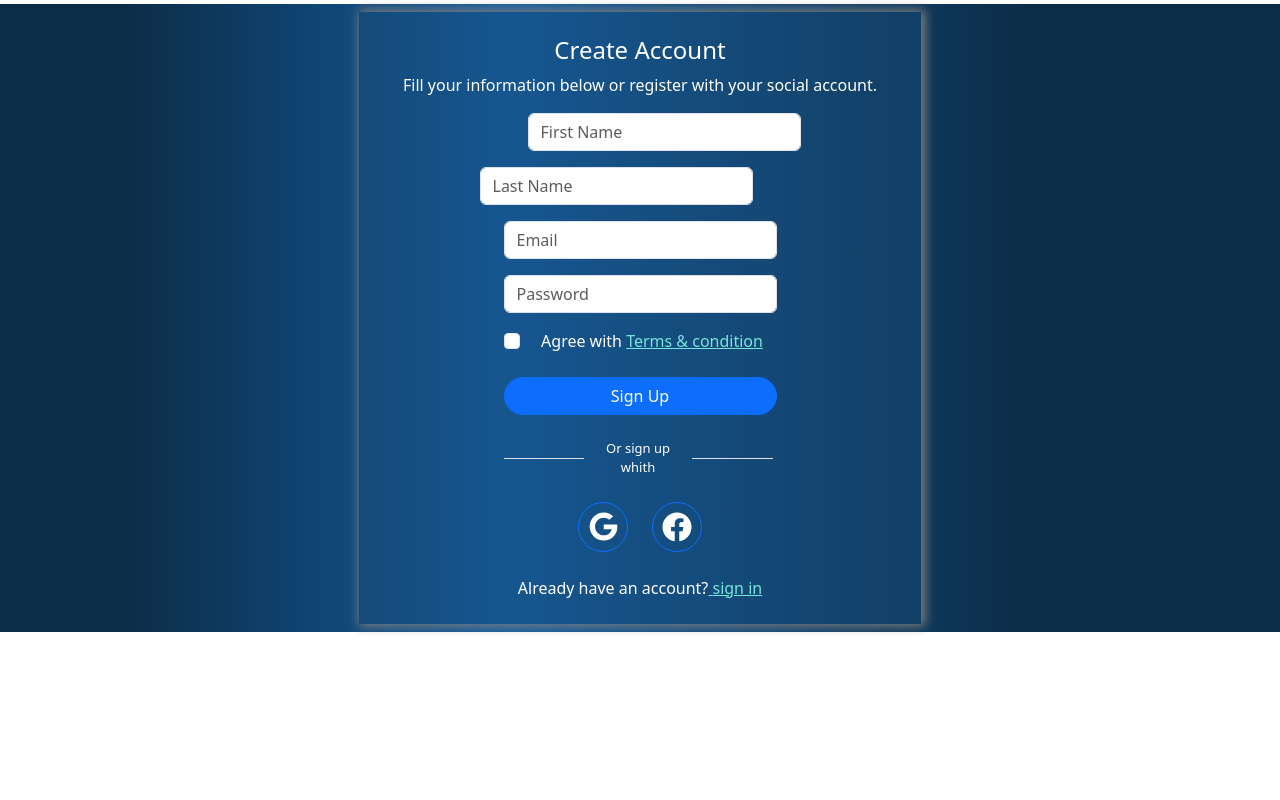
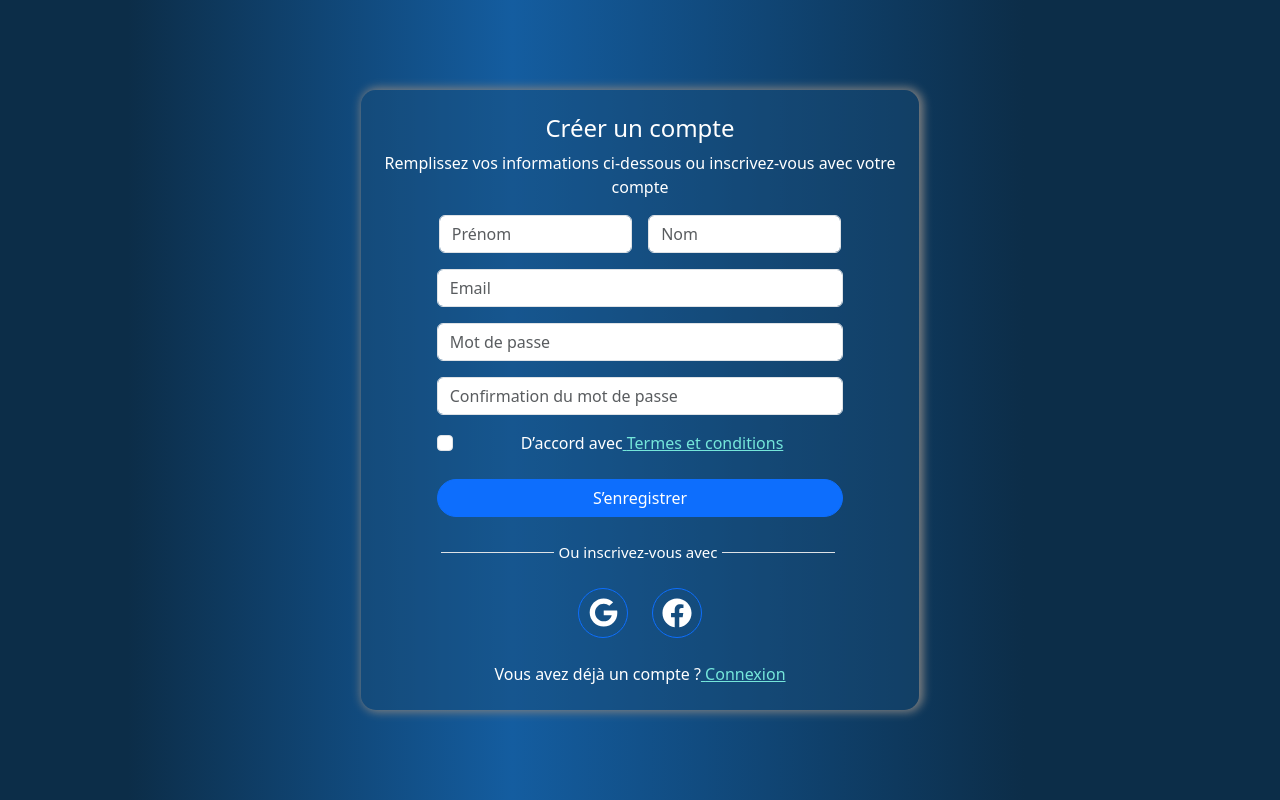
Before and after one commit to Amir31-scurt/Boomerang-social-media, a React (Create React App) app: page /Inscription in a window 1280 px wide. Built offline with nearby package versions, Linux system fonts and the light colour scheme; no server answers.

Commit message:
Done : Authentification avec firebase (Inscription)

```diff
--- a/package.json
+++ b/package.json
@@ -8,12 +8,14 @@
     "@testing-library/user-event": "^13.5.0",
     "bootstrap": "^5.3.2",
     "bootstrap-icons": "^1.11.2",
-    "firebase": "^10.7.0",
+    "firebase": "^10.7.1",
     "react": "^18.2.0",
     "react-dom": "^18.2.0",
     "react-icons": "^4.12.0",
     "react-router-dom": "^6.20.1",
     "react-scripts": "5.0.1",
+    "react-toastify": "^9.1.3",
+    "toast": "^0.5.4",
     "web-vitals": "^2.1.4"
   },
   "scripts": {
--- a/src/App.css
+++ b/src/App.css
@@ -6,6 +6,30 @@
   height: 40vmin;
   pointer-events: none;
 }
+.icon-input {
+  display: flex;
+  align-items: center;
+}
+.feather-search {
+  transform: translate(35px);
+}
+.searchBar {
+  outline: none;
+}
+.feather {
+  font-size: 28px;
+  color: #727272;
+}
+.feather-settings {
+  font-size: 38px;
+  color: #727272;
+  cursor: pointer;
+}
+.feather:hover,
+.feather:focus {
+  color: rgb(67, 147, 173);
+  text-decoration: none;
+}
 
 @media (prefers-reduced-motion: no-preference) {
   .App-logo {
@@ -13,68 +37,129 @@
   }
 }
 
-.tester{
-  background-image: linear-gradient(90deg, #0C2D48
-  10%,#145DA0 40%,#0C2D48 80%);
-  height: 100vh;
+.App-header {
+  background-color: #282c34;
+  min-height: 100vh;
+  display: flex;
+  flex-direction: column;
+  align-items: center;
+  justify-content: center;
+  font-size: calc(10px + 2vmin);
+  color: white;
 }
-
-.this_name{
-  width: 96%;
-  display: flex;
+.marge {
+  margin-top: 100px;
 }
-.this_name #firstName, .this_name #lastName {
-  width: 100%;
-  margin: 0;
+.feather-search {
+  width: 20px;
+  height: 20px;
+  fill: currentColor;
+  stroke: currentColor;
+  stroke-width: 2;
+  stroke-linecap: round;
+  stroke-linejoin: round;
 }
-
-#firstName{
-  position: relative;
-  left: 24px;
-}
-
-#firstName .errorText{
-  position: relative;
-  left: 15px;
-}
-
-#lastName{
-  position: relative;
-  right: 24px;
-}
-
-.group-form{
-  text-align: center !important;
-}
-
-.formPage{
-  background-color:hsla(207, 65%, 28%, 0.4) ;
-  box-shadow: 2px 0px 10px 2px grey;
-  width: 50%;
-}
-
 .App-link {
   color: #61dafb;
 }
-
+.NavBar {
+  position: fixed;
+  width: fit-content;
+}
+.TvIcon {
+  background: linear-gradient(
+    90deg,
+    rgba(1, 0, 36, 1) 0%,
+    rgba(9, 15, 121, 1) 35%,
+    rgba(0, 117, 255, 1) 100%
+  );
+  border-radius: 50%;
+  padding: 10px;
+  color: white;
+  display: flex;
+}
+.link {
+  color: #282c34;
+}
+.li:hover {
+  color: rgb(0, 0, 131);
+  text-decoration: none;
+}
+.UserIcon {
+  background: linear-gradient(
+    90deg,
+    rgba(0, 18, 36, 1) 0%,
+    rgba(9, 98, 121, 1) 35%,
+    rgba(59, 0, 255, 1) 100%
+  );
+  border-radius: 50%;
+  padding: 10px;
+  color: white;
+  display: flex;
+}
+.ThunderIcon {
+  background: linear-gradient(
+    90deg,
+    rgb(150, 92, 0) 0%,
+    rgb(202, 81, 0) 35%,
+    rgb(255, 136, 0) 100%
+  );
+  border-radius: 50%;
+  padding: 10px;
+  color: white;
+  display: flex;
+}
+.LogOutIcon {
+  background: linear-gradient(
+    90deg,
+    rgb(255, 136, 0) 0%,
+    rgb(202, 81, 0) 35%,
+    rgb(150, 92, 0) 100%
+  );
+  border-radius: 50%;
+  padding: 10px;
+  color: white;
+  display: flex;
+}
+.nav-wrap {
+  display: flex;
+  align-items: center;
+  justify-content: space-between;
+  padding: 10px;
+  width: fit-content;
+}
+.nav-content {
+  width: fit-content;
+}
+.MainPageContainer {
+  display: flex;
+  flex-direction: column;
+}
+.MainPageBody {
+  margin-top: 100px;
+  background-color: #282c34;
+  color: white;
+  transition: all 0.5s ease;
+}
+.menu-icon {
+  background-color: lightgray;
+  border-radius: 50%;
+  padding: 10px;
+  color: black;
+  display: flex;
+}
+.menu-icon:hover,
+.menu-icon:focus {
+  background-color: lightblue;
+  text-decoration: none;
+}
 @keyframes App-logo-spin {
   from {
     transform: rotate(0deg);
   }
-
-  .formPage{
-      width: 100% !important;
-      margin: 100px 0 !important;
+  to {
+    transform: rotate(360deg);
   }
-
-  .formPage {
-      padding: 1rem;
-  }
-
-  .or-sign{
-    font-size: 12px;
-  }
-
 }
 
 /* SignUp Style */
@@ -118,7 +203,32 @@
   color: #75e6da;
 }
 
-@media (max-width: 1024px) {
+.navigation {
+  /* transform: translateY(-50em); */
+  right: 0;
+  top: 0;
+  position: absolute;
+  -ms-flex-negative: 0;
+  flex-shrink: 0;
+  width: 16.8%;
+  height: auto;
+  overflow-y: scroll;
+  background-color: #145da0;
+  -webkit-transition: width 0.25s;
+  -o-transition: width 0.25s;
+  transition: width 0.25s;
+  padding-top: calc(90px + 10px);
+  left: 0;
+  display: flex;
+  flex-direction: column;
+  justify-content: center;
+  align-items: center;
+}
+.SideContainer {
+  background-color: aqua;
+  /* position: absolute; */
+}
+@media (max-width: 993px) {
   /* .signUp-form{
         height: 100vh !important;
     } */
@@ -134,4 +244,14 @@
   .SideTitle {
     display: none;
   }
+  /* .navigation {
+    width: 15%;
+  } */
+  .navigation {
+    width: 100%;
+    padding: 0;
+    margin: 0;
+  }
 }
+
+/* ________________________________ */
--- a/src/App.js
+++ b/src/App.js
@@ -1,6 +1,6 @@
 import './App.css';
 import Signin from './pages/Sign-in';
-import SignUp from './pages/SignUp';
+import SignUp from './components/compoTimeLine/SignUp';
 import { Started } from './pages/started';
 import { Route, Routes } from 'react-router-dom';
 import Template from './layouts/Template';
--- a/src/assets/css/SignUp.css
+++ b/src/assets/css/SignUp.css
@@ -1,50 +1,60 @@
-*{
+* {
   margin: 0;
   padding: 0;
   box-sizing: border-box;
 }
 
-  .tester{
-    background-image: linear-gradient(90deg, #0C2D48
-    10%,#145DA0 40%,#0C2D48 80%);
+.tester {
+  background-image: linear-gradient(
+    90deg,
+    #0c2d48 10%,
+    #145da0 40%,
+    #0c2d48 80%
+  );
   height: 100vh;
+  display: flex;
+  flex-direction: column;
+  justify-content: center;
 }
 
-  .this_name{
-    width: 96%;
+.this_name {
+  width: 95%;
   display: flex;
 }
-  .this_name #firstName, .this_name #lastName {
+.this_name #firstName,
+.this_name #lastName {
   width: 100%;
   margin: 0;
 }
 
-  #firstName{
+#firstName {
   position: relative;
   left: 24px;
 }
 
-  #firstName .errorText{
+#firstName .errorText {
   position: relative;
   left: 15px;
 }
 
-  #lastName{
+#lastName {
   position: relative;
   right: 24px;
 }
 
-  .group-form{
+.group-form {
   text-align: center !important;
 }
 
-  .formPage{
-    background-color:hsla(207, 65%, 28%, 0.4) ;
+.formPage {
+  background-color: hsla(207, 65%, 28%, 0.4);
   box-shadow: 2px 0px 10px 2px grey;
   width: 50%;
+  border-radius: 15px;
+  padding: 10px;
 }
 
-  .type{
+.type {
   width: 28%;
 }
 
@@ -54,25 +64,26 @@
   border-radius: 100%;
 }
 
-  .or-sign{
+.or-sign {
   font-size: 15px;
 }
 
 @media (max-width: 768px) and (max-width: 1024px) {
-    .this_name{
+  .this_name {
     width: 100% !important;
     margin: 0 !important;
+    padding: 0;
   }
 
-    #firstName{
+  #firstName {
     left: 0;
   }
 
-    #lastName{
+  #lastName {
     right: 0;
   }
 
-    .formPage{
+  .formPage {
     width: 100% !important;
     margin: 100px 0 !important;
   }
@@ -81,8 +92,10 @@
     padding: 1rem;
   }
 
-    .or-sign{
+  .or-sign {
     font-size: 12px;
   }
-
+  .tester {
+    height: fit-content;
   }
+}
--- a/src/components/compoTimeLine/SignUp.jsx
+++ b/src/components/compoTimeLine/SignUp.jsx
@@ -1,10 +1,13 @@
-import React, { useState } from 'react';
+import React, { useState, useRef, useContext } from 'react';
 import { FaGoogle, FaFacebook } from 'react-icons/fa';
-import FormInput from './FormInput';
+import { AuthContext } from '../../contexte/authContext';
+import '../../assets/css/SignUp.css';
+import { ToastContainer, toast } from 'react-toastify';
 
 function SignUp() {
-
-  const nameRegex = /^[A-Za-z]+$/; // Des caractères alphabétiques uniquement
+  const { signUp } = useContext(AuthContext);
+  console.log(signUp);
+  const nameRegex = /^[A-Za-z]+$/; // Alphabetic characters only
 
   const [firstNameError, setFirstNameError] = useState('');
   const [lastNameError, setLastNameError] = useState('');
@@ -12,66 +15,173 @@ function SignUp() {
   const validateName = (name) => {
     return nameRegex.test(name);
   };
+  const inputs = useRef([]);
+  const addInputs = (val) => {
+    if (val && !inputs.current.includes(val)) {
+      inputs.current.push(val);
+    }
+  };
 
-  const handleSubmit = (event) => {
+  // Authentifiaction
+  const formRef = useRef();
+  const [validation, setValidation] = useState('');
+  const handleSubmit = async (event) => {
+    event.preventDefault();
     const firstName = event.target.firstName.value;
     const lastName = event.target.lastName.value;
-
-    setFirstNameError(!validateName(firstName) ? 'Enlever les chiffres.' : '');
-    setLastNameError(!validateName(lastName) ? 'Enlever les chiffres.' : '');
+    setFirstNameError(
+      !validateName(firstName) ? 'Veuillez saisir des lettres.' : ''
+    );
+    setLastNameError(
+      !validateName(lastName) ? 'Veuillez saisir des lettres.' : ''
+    );
 
     if (!validateName(firstName) || !validateName(lastName)) {
       event.preventDefault();
     }
+
+    console.log(inputs);
+    // mot de passe (verification et Longueur)
+    if (
+      (inputs.current[3].value.length || inputs.current[4].value.length) < 6
+    ) {
+      setValidation('Le mots de passe doit contenir minimum 6 caracteres');
+      return;
+    } else if (inputs.current[3].value !== inputs.current[4].value) {
+      setValidation('Les mots de passe ne correspondent pas');
+      return;
+    }
+
+    // Authentifier le mail et le mot de passe
+    try {
+      const cred = await signUp(
+        inputs.current[2].value,
+        inputs.current[3].value
+      );
+      // retourner vide les inputs
+      formRef.current.reset();
+      setValidation('');
+      console.log(cred);
+    } catch (err) {
+      // Si y'a erreur dans l'authentification
+      console.log(err);
+      if (err.code === 'auth/invalid_email') {
+        setValidation("L'email n'est pas valide");
+      }
+      if (err.code === 'auth/invalid_password') {
+        setValidation("Le mot de passe n'est pas valide");
+      }
+      if (err.code === 'auth/email-already-in-use') {
+        setValidation("L'email est déja utilisé'");
+      }
+    }
   };
 
   return (
+    <div className="tester">
       <div className="p-2">
-      <div className='container signUp-form'>
-        <form action="" onSubmit={handleSubmit}>
+        <div className="container signUp-form">
+          <form action="" onSubmit={handleSubmit} ref={formRef}>
             <div className="formPage p-lg-2 mx-auto text-white">
               <div className="signup-text mt-3 text-center">
-              <h4 className='fw-boold'>Créer un compte</h4>
-              <p>Remplissez vos informations ci-dessous ou inscrivez-vous avec votre compte </p>
+                <h4 className="fw-boold">Créer un compte</h4>
+                <p>
+                  Remplissez vos informations ci-dessous ou inscrivez-vous avec
+                  votre compte{' '}
+                </p>
               </div>
 
-            <div className="row this_name g-0 mx-auto ">
+              <div className="row this_name g-0 mx-auto">
                 <div className="col-md-6 col-12">
-                <FormInput
+                  <div className="mb-3 w-75 mx-auto">
+                    <input
                       type="text"
+                      className={`form-control ${
+                        firstNameError && 'is-invalid'
+                      }`}
                       id="firstName"
                       placeholder="Prénom"
                       required
-                  errorMessage={firstNameError}
+                      ref={addInputs}
                     />
+                    {firstNameError && (
+                      <div className="invalid-feedback text-center">
+                        {firstNameError}
+                      </div>
+                    )}
+                  </div>
                 </div>
                 <div className="col-md-6 col-12">
-                <FormInput
+                  <div className="mb-3 w-75 mx-auto">
+                    <input
                       type="text"
+                      className={`form-control ${
+                        lastNameError && 'is-invalid'
+                      }`}
                       id="lastName"
                       placeholder="Nom"
                       required
-                  errorMessage={lastNameError}
+                      ref={addInputs}
                     />
+                    {lastNameError && (
+                      <div className="invalid-feedback text-center">
+                        {lastNameError}
+                      </div>
+                    )}
                   </div>
                 </div>
-            <FormInput type="email" id="email" placeholder="Email" required />
-            <FormInput type="password" id="password" placeholder="Mot de passe" required />
-            <FormInput type="password" id="password" placeholder="confirmation du mot de passe" required />
-            <style>{`
-              @media (max-width: 768px) {
-                .w-75  {
-                  width: 100% !important;
-                }
-              }
-            `}</style>
+              </div>
+              <div className="mb-3 w-75 mx-auto">
+                <input
+                  type="email"
+                  className="form-control"
+                  id="email"
+                  placeholder="Email"
+                  required
+                  ref={addInputs}
+                />
+                {/* Add error message logic here if needed */}
+              </div>
+              <div className="mb-3 w-75 mx-auto">
+                <input
+                  type="password"
+                  className="form-control"
+                  id="password"
+                  placeholder="Mot de passe"
+                  required
+                  ref={addInputs}
+                />
+                {/* {<p className="text-danger">{validation}</p>} */}
+              </div>
+              <div className="mb-3 w-75 mx-auto">
+                <input
+                  type="password"
+                  className="form-control"
+                  id="passwordConfirmation"
+                  placeholder="Confirmation du mot de passe"
+                  required
+                  ref={addInputs}
+                />
+                {<p className="text-danger">{validation}</p>}
+              </div>
+              {/* Terms and conditions checkbox */}
               <div className="form-check mx-auto w-75">
-              <input className="form-check-input required" type="checkbox" value="" id="flexCheckDefault" required />
+                <input
+                  className="form-check-input required"
+                  type="checkbox"
+                  value=""
+                  id="flexCheckDefault"
+                  required
+                />
                 <label className="form-check-label" htmlFor="flexCheckDefault">
                   D’accord avec
-                <span className='text-decoration-underline text-color'> Termes et conditions</span>
+                  <span className="text-decoration-underline text-color">
+                    {' '}
+                    Termes et conditions
+                  </span>
                 </label>
               </div>
+              {/* Submit button */}
               <div className="d-grid gap-2 col-6 mx-auto w-75 mt-4">
                 <button className="btn btn-primary rounded-5" type="submit">
                   S’enregistrer
@@ -84,19 +194,40 @@ function SignUp() {
               </div>
               <div className="icon-sign-up w-75 mx-auto d-flex justify-content-center align-items-center mt-4">
                 {/* Icône Google */}
-              <a href="google" className="d-flex me-4 justify-content-center align-items-center border border-primary rounded-circle p-2">
-                <FaGoogle className='text-white' size={29} style={{ color: '#4285F4', }} />
+                <a
+                  href="google"
+                  className="d-flex me-4 justify-content-center align-items-center border border-primary rounded-circle p-2"
+                >
+                  <FaGoogle
+                    className="text-white"
+                    size={29}
+                    style={{ color: '#4285F4' }}
+                  />
                 </a>
                 {/* Icône Facebook */}
-              <a href="facebook" className="d-flex justify-content-center align-items-center border border-primary rounded-circle p-2">
-                <FaFacebook className='text-white' size={30} style={{ color: '#1877F2' }} />
+                <a
+                  href="facebook"
+                  className="d-flex justify-content-center align-items-center border border-primary rounded-circle p-2"
+                >
+                  <FaFacebook
+                    className="text-white"
+                    size={30}
+                    style={{ color: '#1877F2' }}
+                  />
                 </a>
               </div>
               <div className="lien-text mt-4 w-75 mx-auto d-flex justify-content-center align-items-center">
-              <p>Vous avez déjà un compte ?<a className='text-color' href="sign-in"> Connexion</a></p>
+                <p>
+                  Vous avez déjà un compte ?
+                  <a className="text-color" href="sign-in">
+                    {' '}
+                    Connexion
+                  </a>
+                </p>
               </div>
             </div>
           </form>
+        </div>
       </div>
     </div>
   );
--- /dev/null
+++ b/src/contexte/authContext.js
@@ -0,0 +1,30 @@
+import { createContext, useState, useEffect, useContext } from 'react';
+import {
+  signInwithEmailAndPassword,
+  createUserWithEmailAndPassword,
+  onAuthStateChanged,
+} from 'firebase/auth';
+import { auth } from '../config/firebase-config';
+
+export const AuthContext = createContext();
+
+export function AuthContextProvider(props) {
+  const signUp = (email, password) =>
+    createUserWithEmailAndPassword(auth, email, password);
+
+  const [user, setUser] = useState();
+  const [loading, setLoading] = useState(true);
+
+  useEffect(() => {
+    const unsubscribe = onAuthStateChanged(auth, (user) => {
+      setUser(user);
+      setLoading(false);
+    });
+    return unsubscribe;
+  }, []);
+  return (
+    <AuthContext.Provider value={{ signUp }}>
+      {props.children}
+    </AuthContext.Provider>
+  );
+}
--- a/src/index.js
+++ b/src/index.js
@@ -6,10 +6,13 @@ import { BrowserRouter } from 'react-router-dom';
 
 import 'bootstrap/dist/css/bootstrap.min.css';
 import 'bootstrap/dist/js/bootstrap.bundle.min';
+import { AuthContextProvider } from './contexte/authContext';
 
 const root = ReactDOM.createRoot(document.getElementById('root'));
 root.render(
   <BrowserRouter>
-    <App />
+    <AuthContextProvider>
+      <App />
+    </AuthContextProvider>
   </BrowserRouter>
 );
```
Also changed, not shown: src/components/compoTimeLine/FormInput.jsx (+19 -4 lines), src/config/firebase-config.js (added, +15 -0 lines), src/config/firebase.config.js (deleted, +0 -14 lines), src/layouts/Template.jsx (+11 -3 lines), 1 other file (tests, documents, lock files or other folders). Lines whose indentation alone changed are shown as unchanged.
